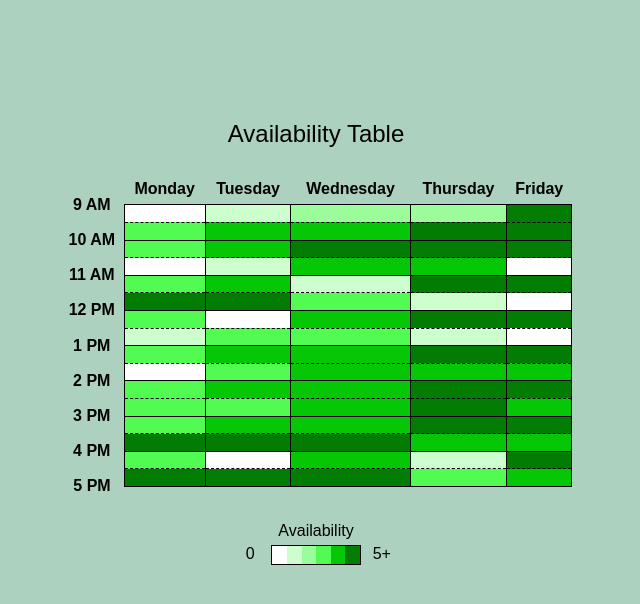
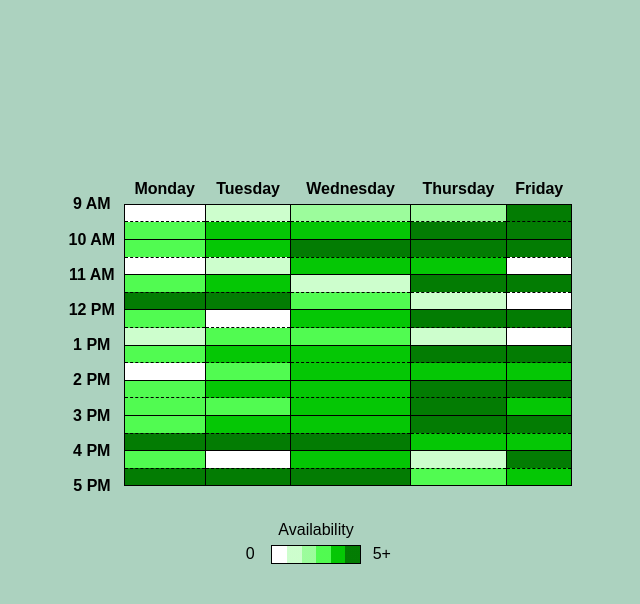
Before and after one commit to tymur-lvov/availability-table, a plain HTML site: page index.html in a window 1280 px wide. Shown: the whole page, without its empty margins (324-964 px from the left). Drawn offline with Linux system fonts and the light colour scheme.

Commit message:
update styles.css

```diff
--- a/styles/styles.css
+++ b/styles/styles.css
@@ -15,10 +15,22 @@
   padding: 0;
 }
 
+.sr-only {
+  position: absolute;
+  width: 1px;
+  height: 1px;
+  padding: 0;
+  margin: -1px;
+  overflow: hidden;
+  clip: rect(0, 0, 0, 0);
+  white-space: nowrap;
+  border: 0;
+}
+
 body {
   background-color: hsl(150, 30%, 75%);
   font-family: "Arial", sans-serif;
-  padding: 120px 0;
+  padding: 180px 0;
 }
 
 .wrapper {
```
